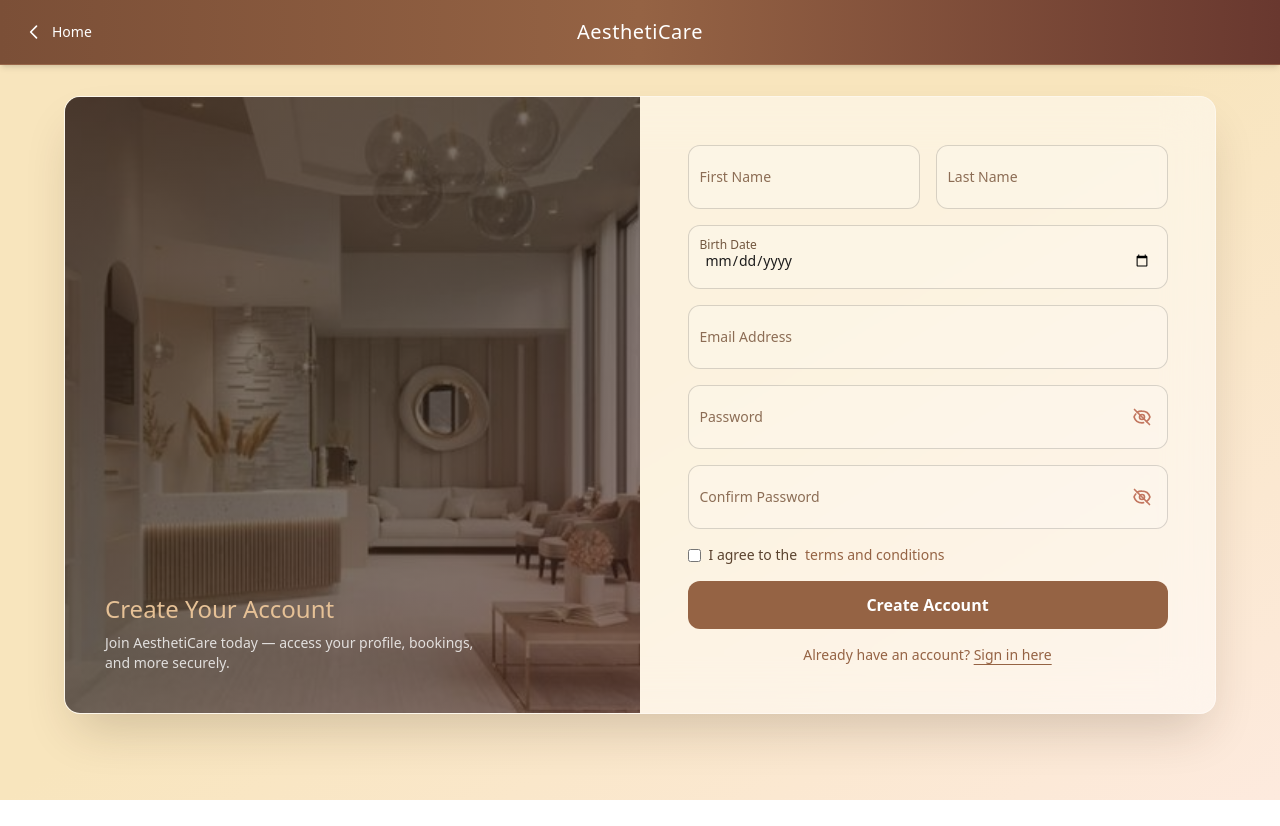
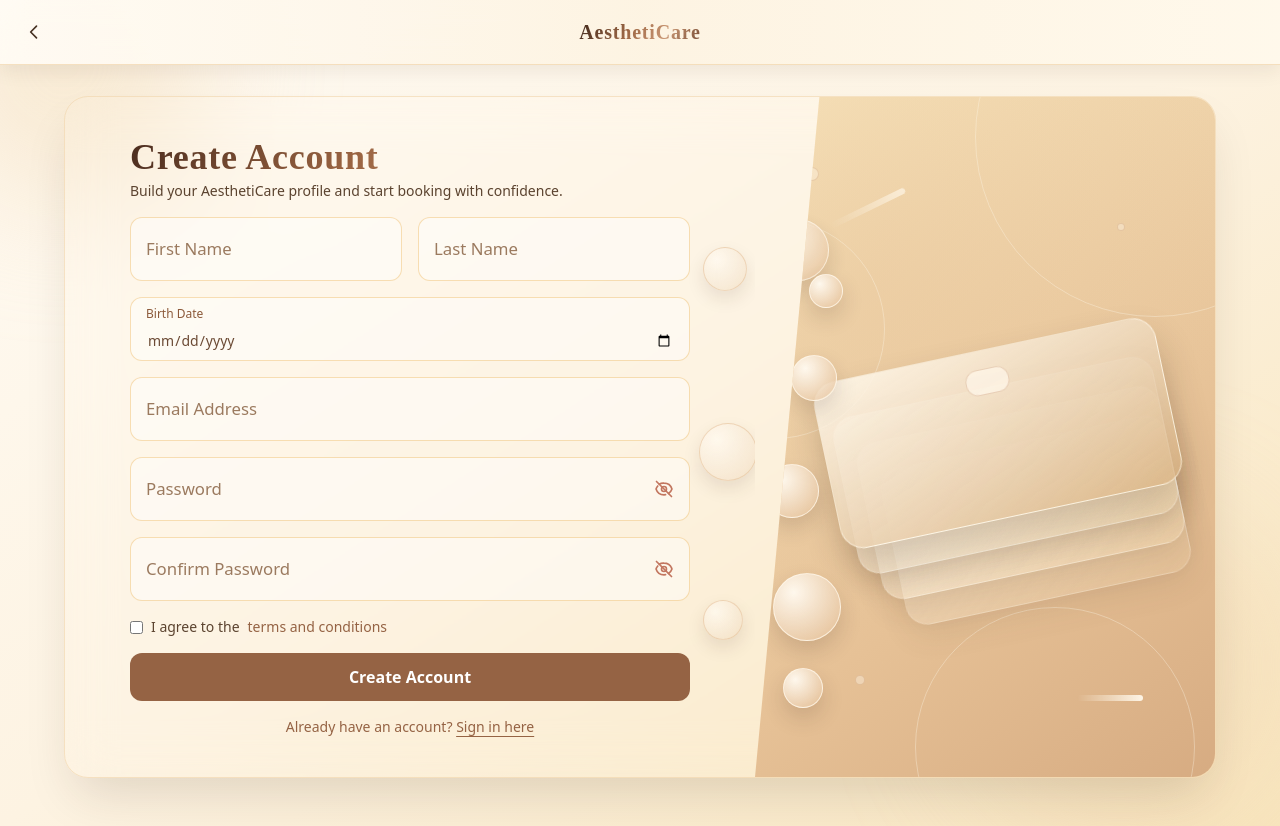
Before and after one commit to dev-page/thesis, a Vue app in the folder capstone/: page /register in a window 1280 px wide. Before the commit the page ends 800 px from the top, so only its background shows below. Built offline with nearby package versions, Linux system fonts and the light colour scheme; no server answers.

Commit message:
register

```diff
--- a/capstone/src/views/public/Register.vue
+++ b/capstone/src/views/public/Register.vue
@@ -82,12 +82,12 @@ const register = async () => {
     return
   }
 
-  if (!firstName.value || !lastName.value || !email.value || !password.value || !confirmPassword.value ) {
+  if (!firstName.value || !lastName.value || !email.value || !password.value || !confirmPassword.value) {
     toast.error('Please fill all required fields')
     return
   }
 
-  if(!termsAccepted.value) {
+  if (!termsAccepted.value) {
     toast.error('You must agree to the terms and conditions')
     return
   }
@@ -164,7 +164,7 @@ const verifyOtp = async () => {
       otpSent.value = false
 
       setTimeout(() => {
-        router.push("/login")
+        router.push('/login')
       }, 3000)
     } catch (err) {
       console.error(err)
@@ -177,130 +177,65 @@ const verifyOtp = async () => {
 </script>
 
 <template>
-<div class="min-h-[100dvh] bg-gradient-to-br from-gold-100 via-cream-200 to-rose-100 overflow-x-hidden no-scrollbar">
+  <div class="min-h-[100dvh] bg-gradient-to-br from-cream-50 via-cream-100 to-gold-100 overflow-x-hidden no-scrollbar relative">
+    <div class="pointer-events-none absolute inset-0">
+      <div class="absolute -top-20 -left-20 w-72 h-72 rounded-full bg-gold-200/40 blur-3xl"></div>
+      <div class="absolute bottom-0 right-0 w-80 h-80 rounded-full bg-cream-300/40 blur-3xl"></div>
+    </div>
 
-  <nav class="fixed top-0 inset-x-0 z-50 bg-gold-800/90 bg-gradient-to-r from-gold-800 via-gold-700 to-rose-800 backdrop-blur-md border-b border-gold-600/50 shadow-md">
+    <nav class="fixed top-0 inset-x-0 z-50 bg-gradient-to-r from-cream-50/95 via-cream-100/95 to-gold-50/95 backdrop-blur-md border-b border-gold-200/70 shadow-[0_6px_18px_rgba(54,34,22,0.08)]">
       <div class="relative max-w-7xl mx-auto px-4 h-16 flex items-center justify-between">
-      <router-link to="/" class="flex items-center gap-2 text-white hover:text-yellow-100 transition-colors rounded-md px-2 py-1 hover:bg-white/20">
-        <svg class="w-5 h-5" fill="none" stroke="currentColor" viewBox="0 0 24 24">
-          <path stroke-linecap="round" stroke-linejoin="round" stroke-width="2"
-            d="M15 19l-7-7 7-7"
-          />
+        <router-link to="/" class="flex items-center gap-2 text-charcoal-700 hover:text-gold-700 transition-colors rounded-md px-2 py-1 hover:bg-gold-100/70">
+          <svg class="hidden lg:block w-5 h-5" fill="none" stroke="currentColor" viewBox="0 0 24 24">
+            <path stroke-linecap="round" stroke-linejoin="round" stroke-width="2" d="M15 19l-7-7 7-7" />
           </svg>
-        <span class="hidden sm:inline text-sm font-montserrat">Home</span>
+          <svg class="w-5 h-5 lg:hidden" fill="none" stroke="currentColor" viewBox="0 0 24 24">
+            <path stroke-linecap="round" stroke-linejoin="round" stroke-width="2" d="M3 10.5l9-7 9 7M5.25 9.75V20.25H18.75V9.75" />
+          </svg>
         </router-link>
 
-      <span class="absolute left-1/2 top-1/2 -translate-x-1/2 -translate-y-1/2 text-white font-playfair text-lg sm:text-xl tracking-wide">
-        AesthetiCare
-      </span>
+        <span class="nav-brand absolute left-1/2 top-1/2 -translate-x-1/2 -translate-y-1/2 text-lg sm:text-xl tracking-wide">AesthetiCare</span>
         <div class="w-8"></div>
       </div>
     </nav>
 
-  <div class="flex items-center justify-center px-4 pt-24 pb-12 text-sm">
-    <div class="relative w-full max-w-6xl grid grid-cols-1 lg:grid-cols-2
-                rounded-2xl overflow-hidden
-                bg-white/50 backdrop-blur-xl
-                border border-white/40
-                shadow-2xl shadow-gold-900/20">
-      <div class="relative hidden lg:block">
-        <img src="@/assets/bg.jpg" alt="AesthetiCare" class="absolute inset-0 w-full h-full object-cover" />
-        <div class="absolute inset-0 bg-gradient-to-br from-gold-900/70 via-charcoal-900/60 to-rose-900/60"></div>
-        <div class="relative z-10 h-full flex flex-col justify-end p-10">
-          <h2 class="text-2xl font-playfair text-gold-300 mb-2">Create Your Account</h2>
-          <p class="text-white/80 max-w-sm">
-            Join AesthetiCare today — access your profile, bookings, and more securely.
-          </p>
+    <div class="relative z-10 flex items-center justify-center px-4 pt-24 pb-12 text-sm">
+      <div class="relative w-full max-w-6xl grid grid-cols-1 lg:grid-cols-[60%_40%] rounded-3xl overflow-hidden bg-white/68 backdrop-blur-xl border border-gold-200/60 shadow-2xl shadow-gold-900/15">
+        <div class="register-form-panel relative z-10 flex items-center justify-center px-4 pt-10 pb-10 sm:px-8">
+          <span class="form-side-bubble f-bubble-1 hidden lg:block" aria-hidden="true"></span>
+          <span class="form-side-bubble f-bubble-2 hidden lg:block" aria-hidden="true"></span>
+          <span class="form-side-bubble f-bubble-3 hidden lg:block" aria-hidden="true"></span>
+
+          <form class="space-y-4 w-full max-w-[560px]" @submit.prevent="register">
+            <div class="mb-2">
+              <h1 class="register-title text-3xl sm:text-4xl leading-tight">Create Account</h1>
+              <p class="text-charcoal-600 text-sm mt-1">Build your AesthetiCare profile and start booking with confidence.</p>
             </div>
-      </div>
-
-      <div class="flex items-center justify-center px-4 pt-12 pb-12">
-        <form class="space-y-4 w-full max-w-[480px]" @submit.prevent="register">
 
             <div class="grid grid-cols-1 sm:grid-cols-2 gap-4">
               <div class="relative">
-              <input v-model="firstName" placeholder=" " required
-                     class="peer input h-16 pt-4 pb-2 px-3" />
-              <label
-                class="absolute left-3 top-3 text-xs text-charcoal-500
-                       transition-all duration-200
-                       peer-placeholder-shown:top-1/2
-                       peer-placeholder-shown:-translate-y-1/2
-                       peer-placeholder-shown:text-sm
-                       peer-placeholder-shown:text-charcoal-400
-                       peer-focus:top-2
-                       peer-focus:translate-y-0
-                       peer-focus:text-xs
-                       peer-focus:text-gold-700">
-                First Name
-              </label>
+                <input v-model="firstName" placeholder=" " required class="peer input h-16 px-4 pt-5" />
+                <label class="floating-label">First Name</label>
               </div>
               <div class="relative">
-              <input v-model="lastName" placeholder=" " required
-                     class="peer input h-16 pt-4 pb-2 px-3" />
-              <label
-                class="absolute left-3 top-3 text-xs text-charcoal-500
-                       transition-all duration-200
-                       peer-placeholder-shown:top-1/2
-                       peer-placeholder-shown:-translate-y-1/2
-                       peer-placeholder-shown:text-sm
-                       peer-placeholder-shown:text-charcoal-400
-                       peer-focus:top-2
-                       peer-focus:translate-y-0
-                       peer-focus:text-xs
-                       peer-focus:text-gold-700">
-                Last Name
-              </label>
+                <input v-model="lastName" placeholder=" " required class="peer input h-16 px-4 pt-5" />
+                <label class="floating-label">Last Name</label>
               </div>
             </div>
 
             <div class="relative">
-            <input type="date" v-model="birthDate" class="peer input h-16 pt-4 pb-2 px-3" />
-            <label class="absolute left-3 top-3 text-xs text-charcoal-500
-                          transition-all duration-200
-                          peer-placeholder-shown:top-1/2
-                          peer-placeholder-shown:-translate-y-1/2
-                          peer-placeholder-shown:text-sm
-                          peer-placeholder-shown:text-charcoal-400
-                          peer-focus:top-2
-                          peer-focus:translate-y-0
-                          peer-focus:text-xs
-                          peer-focus:text-gold-700">
-              Birth Date
-            </label>
+              <input type="date" v-model="birthDate" class="peer input h-16 px-4 pt-6 birth-input" />
+              <label class="floating-label floating-label-raised">Birth Date</label>
             </div>
 
             <div class="relative">
-            <input v-model="email" type="email" required placeholder=" " class="peer input h-16 pt-4 pb-2 px-3" />
-            <label class="absolute left-3 top-3 text-xs text-charcoal-500
-                          transition-all duration-200
-                          peer-placeholder-shown:top-1/2
-                          peer-placeholder-shown:-translate-y-1/2
-                          peer-placeholder-shown:text-sm
-                          peer-placeholder-shown:text-charcoal-400
-                          peer-focus:top-2
-                          peer-focus:translate-y-0
-                          peer-focus:text-xs
-                          peer-focus:text-gold-700">
-              Email Address
-            </label>
+              <input v-model="email" type="email" required placeholder=" " class="peer input h-16 px-4 pt-5" />
+              <label class="floating-label">Email Address</label>
             </div>
 
             <div class="relative">
-            <input :type="passwordVisible ? 'text' : 'password'" v-model="password"
-                   required placeholder=" " class="peer input h-16 pt-4 pb-2 px-3" />
-            <label class="absolute left-3 top-3 text-xs text-charcoal-500
-                          transition-all duration-200
-                          peer-placeholder-shown:top-1/2
-                          peer-placeholder-shown:-translate-y-1/2
-                          peer-placeholder-shown:text-sm
-                          peer-placeholder-shown:text-charcoal-400
-                          peer-focus:top-2
-                          peer-focus:translate-y-0
-                          peer-focus:text-xs
-                          peer-focus:text-gold-700">
-              Password
-            </label>
+              <input :type="passwordVisible ? 'text' : 'password'" v-model="password" required placeholder=" " class="peer input h-16 px-4 pr-12 pt-5" />
+              <label class="floating-label">Password</label>
               <button type="button" @click="togglePassword" class="absolute right-4 top-1/2 -translate-y-1/2 text-rose-500 hover:text-gold-700" tabindex="-1">
                 <svg v-if="!passwordVisible" class="w-5 h-5" fill="none" stroke="currentColor" viewBox="0 0 24 24">
                   <path stroke-linecap="round" stroke-linejoin="round" stroke-width="2" d="M13.875 18.825A10.05 10.05 0 0112 19c-4.478 0-8.268-2.943-9.543-7a9.956 9.956 0 012.1-3.592M6.18 6.18A9.956 9.956 0 0112 5c4.478 0 8.268 2.943 9.543 7a10.025 10.025 0 01-4.132 5.411M15 12a3 3 0 11-6 0 3 3 0 016 0z" />
@@ -314,20 +249,8 @@ const verifyOtp = async () => {
             </div>
 
             <div class="relative">
-            <input :type="confirmPasswordVisible ? 'text' : 'password'" v-model="confirmPassword"
-                   required placeholder=" " class="peer input h-16 pt-4 pb-2 px-3" />
-            <label class="absolute left-3 top-3 text-xs text-charcoal-500
-                          transition-all duration-200
-                          peer-placeholder-shown:top-1/2
-                          peer-placeholder-shown:-translate-y-1/2
-                          peer-placeholder-shown:text-sm
-                          peer-placeholder-shown:text-charcoal-400
-                          peer-focus:top-2
-                          peer-focus:translate-y-0
-                          peer-focus:text-xs
-                          peer-focus:text-gold-700">
-              Confirm Password
-            </label>
+              <input :type="confirmPasswordVisible ? 'text' : 'password'" v-model="confirmPassword" required placeholder=" " class="peer input h-16 px-4 pr-12 pt-5" />
+              <label class="floating-label">Confirm Password</label>
               <button type="button" @click="toggleConfirmPassword" class="absolute right-4 top-1/2 -translate-y-1/2 text-rose-500 hover:text-gold-700" tabindex="-1">
                 <svg v-if="!confirmPasswordVisible" class="w-5 h-5" fill="none" stroke="currentColor" viewBox="0 0 24 24">
                   <path stroke-linecap="round" stroke-linejoin="round" stroke-width="2" d="M13.875 18.825A10.05 10.05 0 0112 19c-4.478 0-8.268-2.943-9.543-7a9.956 9.956 0 012.1-3.592M6.18 6.18A9.956 9.956 0 0112 5c4.478 0 8.268 2.943 9.543 7a10.025 10.025 0 01-4.132 5.411M15 12a3 3 0 11-6 0 3 3 0 016 0z" />
@@ -345,10 +268,7 @@ const verifyOtp = async () => {
               I agree to the <a href="#" @click.prevent="showTerms = true" class="text-gold-700 hover:underline">terms and conditions</a>
             </label>
 
-          <button type="submit"
-                  :disabled="isSubmitting"
-                  class="w-full py-3 rounded-xl bg-gold-700 text-white font-semibold text-base
-                         hover:bg-gold-800 hover:scale-[1.02] active:scale-[0.98] transition disabled:opacity-60 disabled:cursor-not-allowed">
+            <button type="submit" :disabled="isSubmitting" class="w-full py-3 rounded-xl bg-gold-700 text-white font-semibold text-base hover:bg-gold-800 hover:scale-[1.02] active:scale-[0.98] transition disabled:opacity-60 disabled:cursor-not-allowed disabled:hover:scale-100">
               {{ isSubmitting ? 'Registering...' : 'Create Account' }}
             </button>
 
@@ -358,18 +278,38 @@ const verifyOtp = async () => {
                 <span class="underline underline-offset-4">Sign in here</span>
               </router-link>
             </div>
-
           </form>
         </div>
 
+        <div class="register-visual relative hidden lg:flex items-center justify-center overflow-hidden">
+          <div class="visual-orb orb-1"></div>
+          <div class="visual-orb orb-2"></div>
+          <div class="visual-orb orb-3"></div>
+
+          <div class="device-stack">
+            <div class="device-layer layer-3"></div>
+            <div class="device-layer layer-2"></div>
+            <div class="device-layer layer-1"></div>
+            <div class="device-top">
+              <div class="device-chip"></div>
+            </div>
           </div>
 
-    <Modal panelClass="bg-white"
-      :isOpen="otpSent"
-      :title="'Veify OTP'"
-      @close="otpSent = false"
-      :showConfirm="false"
-    >
+          <div class="space-dot dot-1"></div>
+          <div class="space-dot dot-2"></div>
+          <div class="space-dot dot-3"></div>
+          <div class="space-comet comet-1"></div>
+          <div class="space-comet comet-2"></div>
+          <div class="side-bubble bubble-1"></div>
+          <div class="side-bubble bubble-2"></div>
+          <div class="side-bubble bubble-3"></div>
+          <div class="side-bubble bubble-4"></div>
+          <div class="side-bubble bubble-5"></div>
+          <div class="side-bubble bubble-6"></div>
+        </div>
+      </div>
+
+      <Modal panelClass="bg-white" :isOpen="otpSent" :title="'Verify OTP'" @close="otpSent = false" :showConfirm="false">
         <div class="space-y-4">
           <p class="text-sm text-charcoal-600">
             We've sent a One-Time Password (OTP) to your email. Please enter it below to verify your account.
@@ -377,43 +317,20 @@ const verifyOtp = async () => {
 
           <input v-model="otpInput" type="text" maxlength="6" placeholder="Enter 6-digit OTP" class="input h-12 px-3 text-center tracking-widest font-semibold" />
 
-        <button @click="verifyOtp"
-                class="w-full py-3 rounded-xl bg-gold-700 text-white font-semibold text-base
-                      hover:bg-gold-800 hover:scale-[1.02] active:scale-[0.98] transition"
->
+          <button @click="verifyOtp" class="w-full py-3 rounded-xl bg-gold-700 text-white font-semibold text-base hover:bg-gold-800 hover:scale-[1.02] active:scale-[0.98] transition">
             Verify OTP
           </button>
         </div>
       </Modal>
 
-    <Modal panelClass="bg-white"
-      :isOpen="showTerms"
-      :title="'Terms and Conditions'"
-      @close="showTerms = false"
-      :showConfirm="false"
-    >
+      <Modal panelClass="bg-white" :isOpen="showTerms" :title="'Terms and Conditions'" @close="showTerms = false" :showConfirm="false">
         <Terms />
       </Modal>
-
     </div>
   </div>
 </template>
 
 <style scoped>
-.input {
-  width: 100%;
-  padding: 1rem 1rem 0.5rem;
-  border-radius: 0.75rem;
-  background: rgba(255,255,255,0.2);
-  border: 1px solid rgba(0,0,0,0.15);
-  color: #1C1C1C;
-  outline: none;
-  transition: all 0.2s;
-}
-.input:focus {
-  border-color: #D4AF37;
-  background: rgba(255,255,255,0.3);
-}
 .no-scrollbar {
   scrollbar-width: none;
   -ms-overflow-style: none;
@@ -421,4 +338,382 @@ const verifyOtp = async () => {
 .no-scrollbar::-webkit-scrollbar {
   display: none;
 }
+
+.nav-brand {
+  font-family: "Playfair Display", "Times New Roman", serif;
+  font-weight: 700;
+  letter-spacing: 0.04em;
+  background: linear-gradient(120deg, #3c2519 0%, #9f6946 42%, #c99673 70%, #744a33 100%);
+  -webkit-background-clip: text;
+  background-clip: text;
+  -webkit-text-fill-color: transparent;
+}
+
+.register-title {
+  font-family: "Playfair Display", "Times New Roman", serif;
+  font-weight: 700;
+  letter-spacing: 0.02em;
+  background: linear-gradient(120deg, #4a2c1e 0%, #996341 40%, #c89066 72%, #7b4e35 100%);
+  -webkit-background-clip: text;
+  background-clip: text;
+  -webkit-text-fill-color: transparent;
+}
+
+.register-form-panel {
+  overflow: hidden;
+}
+
+.form-side-bubble {
+  position: absolute;
+  right: 8px;
+  border-radius: 999px;
+  border: 1px solid rgba(226, 189, 149, 0.52);
+  background: radial-gradient(circle at 30% 28%, rgba(255, 250, 241, 0.75), rgba(233, 206, 173, 0.42));
+  box-shadow: 0 8px 18px rgba(54, 34, 22, 0.1);
+  pointer-events: none;
+  z-index: 1;
+  animation: bubbleDriftSoft 7s ease-in-out infinite;
+}
+
+.f-bubble-1 {
+  width: 44px;
+  height: 44px;
+  top: 22%;
+  animation-delay: 0.5s;
+}
+
+.f-bubble-2 {
+  width: 58px;
+  height: 58px;
+  top: 48%;
+  right: -2px;
+  animation-delay: 1.4s;
+}
+
+.f-bubble-3 {
+  width: 40px;
+  height: 40px;
+  top: 74%;
+  right: 12px;
+  animation-delay: 2.1s;
+}
+
+.register-visual {
+  background: radial-gradient(circle at 18% 20%, rgba(230, 193, 150, 0.35), transparent 42%),
+    linear-gradient(145deg, #f8e5bd 0%, #e6c196 45%, #c6946c 100%);
+  background-size: 140% 140%;
+  animation: visualFlow 16s ease-in-out infinite alternate;
+  clip-path: polygon(14% 0, 100% 0, 100% 100%, 0 100%);
+}
+
+.visual-orb {
+  position: absolute;
+  border-radius: 999px;
+  border: 1px solid rgba(255, 248, 235, 0.34);
+  pointer-events: none;
+  animation: orbFloat 13s ease-in-out infinite;
+}
+
+.orb-1 {
+  width: 360px;
+  height: 360px;
+  top: -140px;
+  right: -120px;
+}
+
+.orb-2 {
+  width: 280px;
+  height: 280px;
+  bottom: -110px;
+  right: 20px;
+}
+
+.orb-3 {
+  width: 220px;
+  height: 220px;
+  top: 18%;
+  left: -90px;
+}
+
+.device-stack {
+  position: relative;
+  width: min(82%, 420px);
+  height: 280px;
+  transform: rotate(-12deg);
+  z-index: 2;
+  animation: stackFloat 6.8s ease-in-out infinite;
+}
+
+.device-layer {
+  position: absolute;
+  left: 40px;
+  right: 10px;
+  height: 160px;
+  border-radius: 22px;
+  border: 1px solid rgba(255, 248, 235, 0.42);
+  background: linear-gradient(140deg, rgba(255, 248, 235, 0.62), rgba(248, 229, 189, 0.3));
+  box-shadow: 0 12px 28px rgba(54, 34, 22, 0.14);
+  animation: layerShimmer 5.2s ease-in-out infinite;
+}
+
+.layer-1 {
+  top: 92px;
+}
+
+.layer-2 {
+  top: 122px;
+  left: 58px;
+  opacity: 0.82;
+}
+
+.layer-3 {
+  top: 152px;
+  left: 76px;
+  opacity: 0.6;
+}
+
+.device-top {
+  position: absolute;
+  top: 54px;
+  left: 28px;
+  right: 0;
+  height: 170px;
+  border-radius: 24px;
+  border: 1px solid rgba(255, 248, 235, 0.62);
+  background: linear-gradient(160deg, rgba(255, 248, 235, 0.9), rgba(214, 175, 127, 0.78));
+  box-shadow: 0 20px 36px rgba(54, 34, 22, 0.2);
+}
+
+.device-chip {
+  width: 44px;
+  height: 26px;
+  border-radius: 12px;
+  background: rgba(255, 248, 235, 0.7);
+  border: 1px solid rgba(198, 148, 108, 0.36);
+  margin: 18px auto 0;
+}
+
+.space-dot {
+  position: absolute;
+  border-radius: 999px;
+  background: rgba(255, 248, 235, 0.7);
+  border: 1px solid rgba(198, 148, 108, 0.5);
+  animation: dotPulse 2.8s ease-in-out infinite;
+}
+
+.dot-1 {
+  width: 14px;
+  height: 14px;
+  top: 70px;
+  left: 50px;
+}
+
+.dot-2 {
+  width: 10px;
+  height: 10px;
+  bottom: 92px;
+  left: 100px;
+}
+
+.dot-3 {
+  width: 8px;
+  height: 8px;
+  top: 126px;
+  right: 90px;
+}
+
+.space-comet {
+  position: absolute;
+  height: 6px;
+  border-radius: 999px;
+  background: linear-gradient(90deg, rgba(255, 248, 235, 0), rgba(255, 248, 235, 0.95));
+  animation: cometDrift 4.4s ease-in-out infinite;
+}
+
+.comet-1 {
+  width: 82px;
+  top: 108px;
+  left: 72px;
+  --comet-rot: -26deg;
+}
+
+.comet-2 {
+  width: 66px;
+  bottom: 76px;
+  right: 72px;
+  --comet-rot: 24deg;
+  animation-delay: 0.9s;
+}
+
+.side-bubble {
+  position: absolute;
+  border-radius: 999px;
+  border: 1px solid rgba(255, 248, 235, 0.78);
+  background: radial-gradient(circle at 30% 28%, rgba(255, 250, 241, 0.95), rgba(225, 185, 142, 0.75));
+  box-shadow: 0 10px 22px rgba(54, 34, 22, 0.16);
+  animation: bubbleDrift 6.2s ease-in-out infinite;
+  z-index: 3;
+}
+
+.bubble-1 {
+  width: 62px;
+  height: 62px;
+  left: 12px;
+  top: 18%;
+  animation-delay: 0s;
+}
+
+.bubble-2 {
+  width: 46px;
+  height: 46px;
+  left: 36px;
+  top: 38%;
+  animation-delay: 1.2s;
+}
+
+.bubble-3 {
+  width: 54px;
+  height: 54px;
+  left: 10px;
+  top: 54%;
+  animation-delay: 2s;
+}
+
+.bubble-4 {
+  width: 68px;
+  height: 68px;
+  left: 18px;
+  top: 70%;
+  animation-delay: 0.6s;
+}
+
+.bubble-5 {
+  width: 40px;
+  height: 40px;
+  left: 28px;
+  top: 84%;
+  animation-delay: 1.6s;
+}
+
+.bubble-6 {
+  width: 34px;
+  height: 34px;
+  left: 54px;
+  top: 26%;
+  animation-delay: 2.6s;
+}
+
+.input {
+  width: 100%;
+  border-radius: 0.75rem;
+  background: rgba(255, 255, 255, 0.45);
+  border: 1px solid rgba(232, 167, 58, 0.35);
+  color: #333;
+  line-height: 1.25rem;
+  vertical-align: middle;
+  outline: none;
+  transition: border-color 0.2s, box-shadow 0.2s;
+}
+
+.input:focus {
+  border-color: #c9a24d;
+  box-shadow: 0 0 0 3px rgba(201, 162, 77, 0.25);
+}
+
+.input::placeholder {
+  color: transparent;
+}
+
+.floating-label {
+  position: absolute;
+  left: 1rem;
+  top: 0.95rem;
+  color: #8a5b3d;
+  font-size: 0.95rem;
+  line-height: 1;
+  pointer-events: none;
+  transition: all 0.2s ease;
+}
+
+.peer:placeholder-shown + .floating-label {
+  top: 50%;
+  transform: translateY(-50%);
+  font-size: 1.05rem;
+  color: #9b7a5f;
+}
+
+.peer:focus + .floating-label,
+.peer:not(:placeholder-shown) + .floating-label {
+  top: 0.7rem;
+  transform: translateY(0);
+  font-size: 0.75rem;
+  color: #8c5a3a;
+}
+
+.floating-label-raised {
+  top: 0.7rem;
+  transform: translateY(0);
+  font-size: 0.75rem;
+  color: #8c5a3a;
+}
+
+.birth-input {
+  color: #6b4a34;
+}
+
+@keyframes visualFlow {
+  0% { background-position: 0% 0%; }
+  100% { background-position: 100% 100%; }
+}
+
+@keyframes orbFloat {
+  0%, 100% { transform: translateY(0); }
+  50% { transform: translateY(-10px); }
+}
+
+@keyframes stackFloat {
+  0%, 100% { transform: rotate(-12deg) translateY(0); }
+  50% { transform: rotate(-10deg) translateY(-12px); }
+}
+
+@keyframes layerShimmer {
+  0%, 100% { filter: brightness(1); }
+  50% { filter: brightness(1.08); }
+}
+
+@keyframes dotPulse {
+  0%, 100% { opacity: 0.55; transform: scale(1); }
+  50% { opacity: 1; transform: scale(1.22); }
+}
+
+@keyframes cometDrift {
+  0%, 100% { opacity: 0.72; transform: translateX(0) rotate(var(--comet-rot, 0deg)); }
+  50% { opacity: 1; transform: translateX(10px) rotate(var(--comet-rot, 0deg)); }
+}
+
+@keyframes bubbleDrift {
+  0%, 100% { transform: translate3d(0, 0, 0) scale(1); opacity: 0.9; }
+  50% { transform: translate3d(6px, -12px, 0) scale(1.06); opacity: 1; }
+}
+
+@keyframes bubbleDriftSoft {
+  0%, 100% { transform: translate3d(0, 0, 0) scale(1); opacity: 0.6; }
+  50% { transform: translate3d(-4px, -8px, 0) scale(1.04); opacity: 0.82; }
+}
+
+@media (max-width: 1023px) {
+  .register-visual {
+    display: none;
+  }
+  .register-form-panel {
+    padding-left: 1rem;
+    padding-right: 1rem;
+  }
+}
+
+@media (max-width: 767px) {
+  .register-title {
+    font-size: 2rem;
+  }
+}
 </style>
```
Lines whose indentation alone changed are shown as unchanged.
